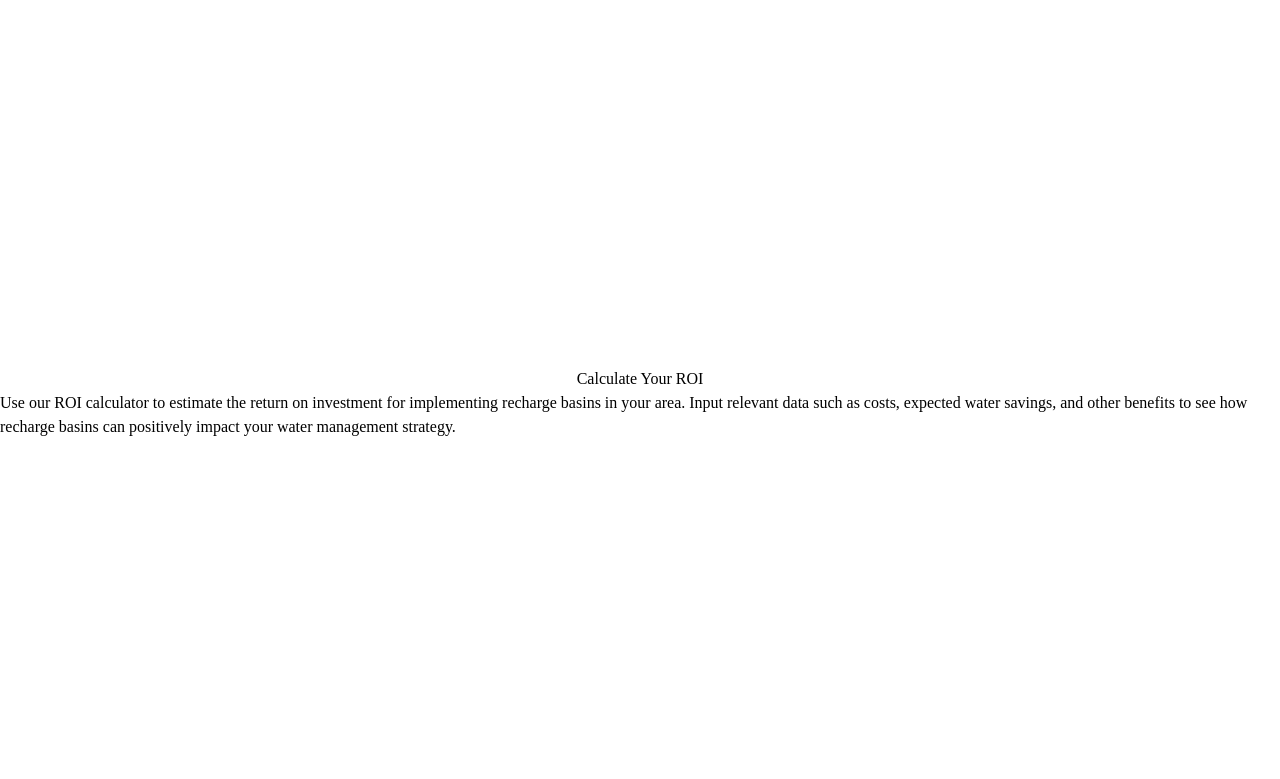
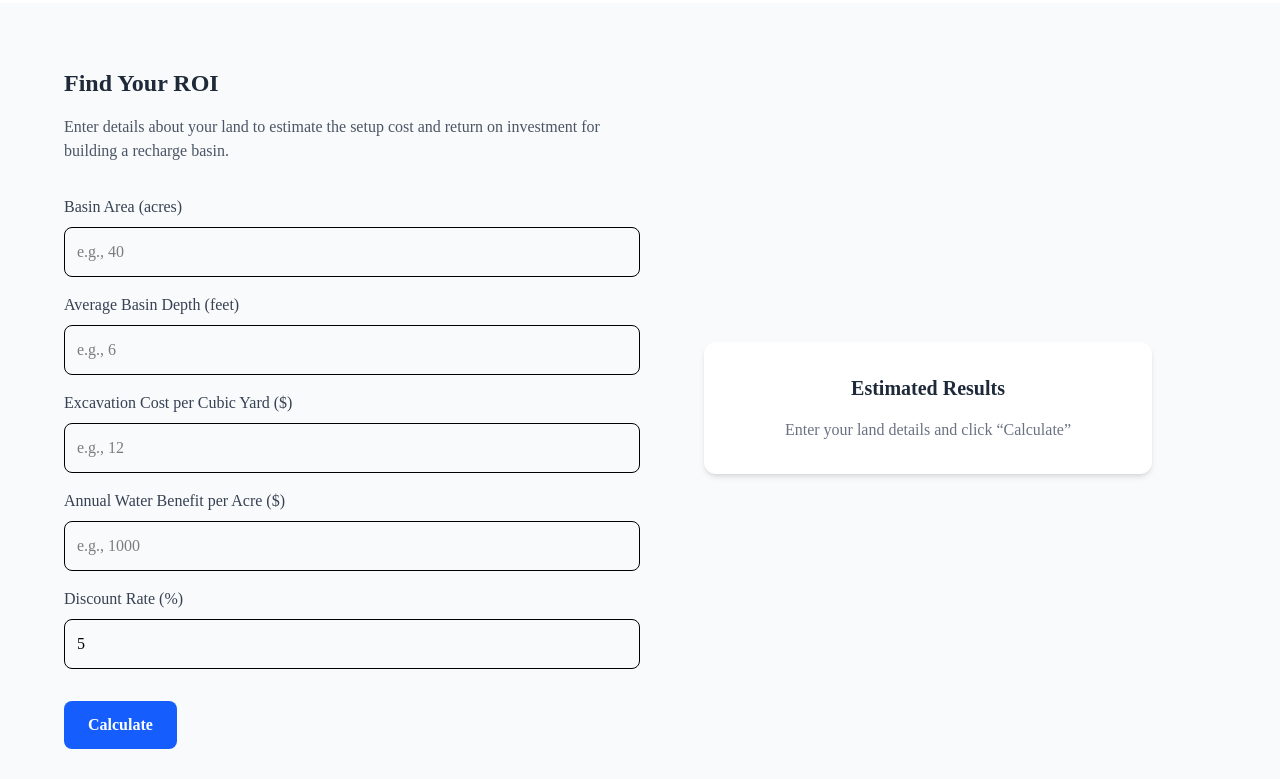
Before and after one commit to prmaciel21/RechargeBasinProject, a React (Vite) app in the folder cwi-project/: page / in a window 1280 px wide. Shown: the part 1701-2480 px from the top of the page. Built offline with nearby package versions, Linux system fonts and the light colour scheme.

Commit message:
Implement basic calculator

```diff
--- a/cwi-project/src/App.jsx
+++ b/cwi-project/src/App.jsx
@@ -3,7 +3,7 @@ import './App.css'
 import Navbar from './components/Navbar'
 import About from './components/About'
 import backgroundImg from "./components/cwi_project_background.jpg"
-import ROI from './components/ROI.jsx'
+import FindYourROI from './components/ROI.jsx'
 
 function App() {
 
@@ -17,7 +17,7 @@ function App() {
           className='relative h-screen bg-cover bg-center flex flex-col justify-center items-center'
           style={{ backgroundImage: `url(${backgroundImg})` }}>
             <div className='relative z-10 text-center px-4'>
-              <h1 class="text-5xl font-bold mb-10">
+              <h1 className="text-5xl font-bold mb-10">
                 WATER RECHARGE BASIN PROJECT
               </h1>
               <p className='text-2xl max-w-2xl mx-auto opacity-90 mb-50'>
@@ -30,7 +30,7 @@ function App() {
             <About.ProblemStatement />
             <About.Solution />
           </section>
-          <ROI />
+          <FindYourROI />
           <About.About />
         </main>
         <footer>
--- a/cwi-project/src/components/ROI.jsx
+++ b/cwi-project/src/components/ROI.jsx
@@ -1,14 +1,127 @@
-import React from "react";
+import { useState } from "react";
 
-function Calculator(){
-    return (
-        <div id="roi" className="relative h-screen bg-cover bg-center flex flex-col justify-center items-center">
-            <h2>Calculate Your ROI</h2>
-            <p>
-                Use our ROI calculator to estimate the return on investment for implementing recharge basins in your area. Input relevant data such as costs, expected water savings, and other benefits to see how recharge basins can positively impact your water management strategy.
-            </p>
+function FindYourROI() {
+  const [acreage, setAcreage] = useState("");
+  const [depth, setDepth] = useState("");
+  const [costPerYard, setCostPerYard] = useState("");
+  const [annualBenefitPerAcre, setAnnualBenefitPerAcre] = useState("");
+  const [discountRate, setDiscountRate] = useState(5);
+  const [results, setResults] = useState(null);
+
+  const calculateROI = () => {
+    const ACRE_TO_SQFT = 43560;
+    const CUBIC_FEET_TO_YARDS = 1 / 27;
+
+    const volumeCubicYards = acreage * ACRE_TO_SQFT * depth * CUBIC_FEET_TO_YARDS;
+
+    const setupCost = volumeCubicYards * costPerYard;
+
+    const annualBenefit = acreage * annualBenefitPerAcre;
+
+    const discountedBenefit = annualBenefit / (1 + discountRate / 100);
+
+    const roi = ((discountedBenefit - setupCost) / setupCost) * 100;
+
+    setResults({
+      volume: volumeCubicYards.toFixed(0),
+      cost: setupCost.toFixed(2),
+      roi: roi.toFixed(2),
+    });
+  };
+
+  return (
+    <section
+      id="roi"
+      className="flex flex-col md:flex-row items-center justify-between py-16 px-8 md:px-16 bg-gray-50 min-h-screen"
+    >
+      {/* Input Section */}
+      <div className="w-full md:w-1/2 space-y-6">
+        <h2 className="text-2xl font-bold mb-4 text-gray-800">Find Your ROI</h2>
+        <p className="text-gray-600 mb-8">
+          Enter details about your land to estimate the setup cost and return on investment for building a recharge basin.
+        </p>
+
+        <div className="space-y-4">
+          <div>
+            <label className="block text-gray-700 font-medium mb-2">Basin Area (acres)</label>
+            <input
+              type="number"
+              value={acreage}
+              onChange={(e) => setAcreage(e.target.value)}
+              className="w-full p-3 border rounded-lg focus:ring-2 focus:ring-blue-400"
+              placeholder="e.g., 40"
+            />
+          </div>
+
+          <div>
+            <label className="block text-gray-700 font-medium mb-2">Average Basin Depth (feet)</label>
+            <input
+              type="number"
+              value={depth}
+              onChange={(e) => setDepth(e.target.value)}
+              className="w-full p-3 border rounded-lg focus:ring-2 focus:ring-blue-400"
+              placeholder="e.g., 6"
+            />
+          </div>
+
+          <div>
+            <label className="block text-gray-700 font-medium mb-2">Excavation Cost per Cubic Yard ($)</label>
+            <input
+              type="number"
+              value={costPerYard}
+              onChange={(e) => setCostPerYard(e.target.value)}
+              className="w-full p-3 border rounded-lg focus:ring-2 focus:ring-blue-400"
+              placeholder="e.g., 12"
+            />
+          </div>
+
+          <div>
+            <label className="block text-gray-700 font-medium mb-2">Annual Water Benefit per Acre ($)</label>
+            <input
+              type="number"
+              value={annualBenefitPerAcre}
+              onChange={(e) => setAnnualBenefitPerAcre(e.target.value)}
+              className="w-full p-3 border rounded-lg focus:ring-2 focus:ring-blue-400"
+              placeholder="e.g., 1000"
+            />
+          </div>
+
+          <div>
+            <label className="block text-gray-700 font-medium mb-2">Discount Rate (%)</label>
+            <input
+              type="number"
+              value={discountRate}
+              onChange={(e) => setDiscountRate(e.target.value)}
+              className="w-full p-3 border rounded-lg focus:ring-2 focus:ring-blue-400"
+            />
+          </div>
+
+          <button
+            onClick={calculateROI}
+            className="mt-4 bg-blue-600 text-white font-semibold py-3 px-6 rounded-lg hover:bg-blue-700 transition duration-300"
+          >
+            Calculate
+          </button>
         </div>
-    );
+      </div>
+
+      {/* Results Section */}
+      <div className="w-full md:w-1/2 mt-10 md:mt-0 flex justify-center">
+        <div className="bg-white shadow-md rounded-xl p-8 w-full max-w-md text-center">
+          <h3 className="text-xl font-semibold mb-4 text-gray-800">Estimated Results</h3>
+          {results ? (
+            <>
+              <p className="text-gray-600 mb-2">Earthwork Volume: <span className="font-semibold">{results.volume}</span> yd³</p>
+              <p className="text-gray-600 mb-2">Setup Cost: <span className="font-semibold">${results.cost}</span></p>
+              <p className="text-gray-600 mb-2">ROI: <span className={`font-bold ${results.roi >= 0 ? "text-green-600" : "text-red-600"}`}>{results.roi}%</span></p>
+            </>
+          ) : (
+            <p className="text-gray-500">Enter your land details and click “Calculate”</p>
+          )}
+        </div>
+      </div>
+    </section>
+  );
 }
 
-export default Calculator;
+export default FindYourROI;
```
